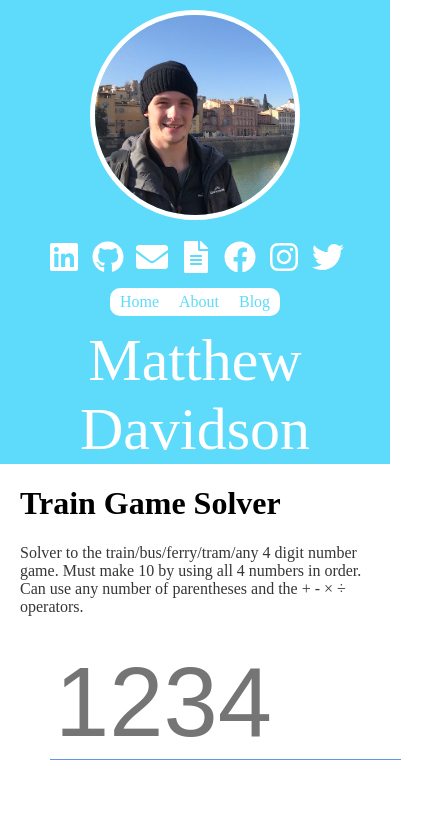
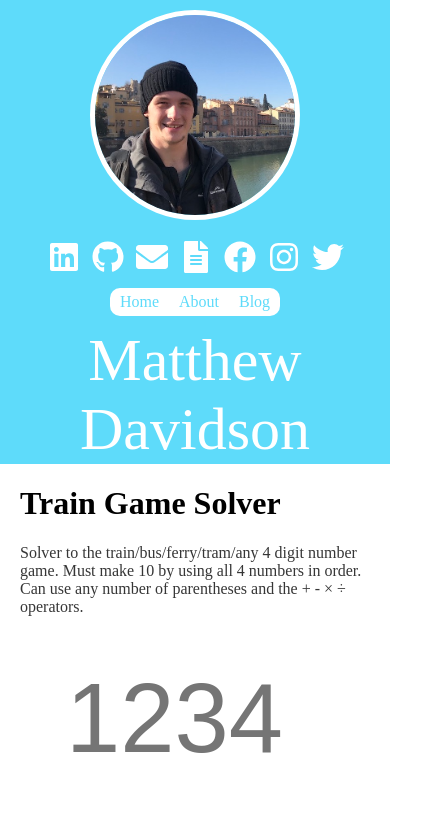
Before and after one commit to mattDavo/mattdavo.com, a React (Create React App) app: page /make-ten in a window 390 px wide. Shown: the top 816 px of the page, 433 px wide, since content can reach past the window. Built offline with nearby package versions, Linux system fonts and the light colour scheme.

Commit message:
Further improvements to make ten mobile experience.

```diff
--- a/src/MakeTen.css
+++ b/src/MakeTen.css
@@ -6,18 +6,29 @@
 
 #input {
     display: block;
-    border-bottom-color: cornflowerblue;
-    border-width: 0px;
-    border-bottom-width: 1px;
-    outline-width: 0px;
-    padding: 0px;
+    border-color: white;
+    border-style: solid;
+    border-radius: 10px;
+    border-width: 1px;
+    outline: none;
+    padding: 15px;
     font-size: 25vw;
     color: cornflowerblue;
     caret-color: cornflowerblue;
-    text-indent: 5px;
     position: relative;
     margin: auto;
     background-color: inherit;
+}
+
+#input:hover {
+    border-width: 3px;
+    padding: 13px;
+}
+
+#input:focus {
+    border-color: cornflowerblue;
+    border-width: 3px;
+    padding: 13px;
 }
 
 @media screen and (min-width: 700px) {
```
